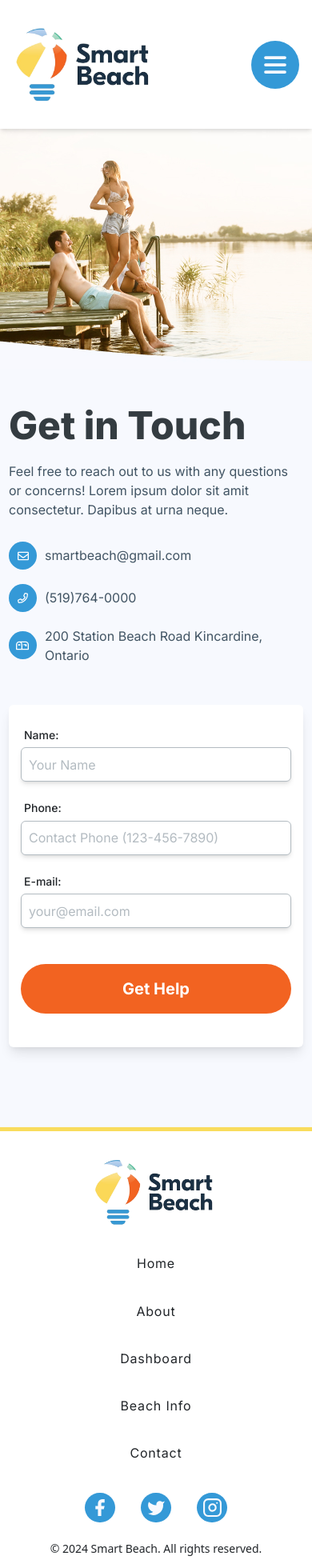
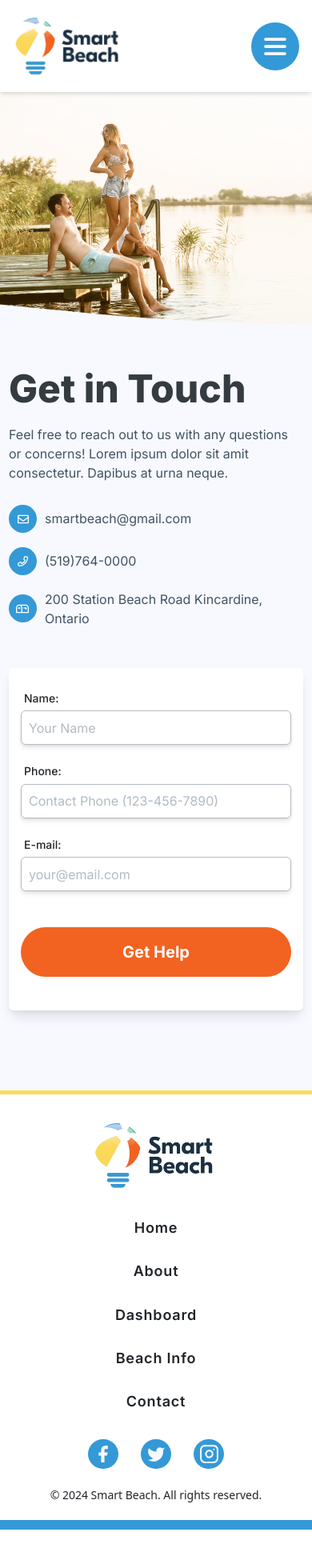
Before and after one commit to C-Blouin/SmartBeach, a React (Vite) app: page /contact in a window 390 px wide. Shown: the top 1960 px of the page at 80% size. After the commit the page ends 1912 px from the top, so only its background shows below. Built offline with nearby package versions, Linux system fonts and the light colour scheme.

Commit message:
Finalized Header & Footer Styles (Peer Feedback)

```diff
--- a/src/css/App.css
+++ b/src/css/App.css
@@ -226,6 +226,7 @@ nav ul li a:hover,
   max-width: 1800px;
   margin: 0 auto;
   z-index: 99;
+  padding: 0;
 }
 
 /* Primary Navigation Links */
@@ -326,7 +327,7 @@ div .navbar-toggler:focus {
 
 /* Social link hover */
 .social-links-container a:hover {
-  background-color: var(--primary-slate);
+  background-color: var(--blue-accent-2);
 }
 
 /* Navigation Media Query, at 1200px Max Width, Apply the following properties. */
@@ -423,6 +424,11 @@ div .navbar-toggler:focus {
     .social-links-container a:hover {
       background-color: transparent;
     }
+
+    header .logo {
+      width: 140px;
+    }
+
   }
 
 }
@@ -496,8 +502,18 @@ footer>nav {
 
   /* Mobile footer spacing of the navigation items. */
   .footer-top ul .nav-item {
-    margin: 0.75rem 0;
+    margin: 0 0 1rem 0;
     padding: 0;
+    font-weight: 600;
+    font-size: 18px;
+  }
+
+  .footer-top ul .nav-item:nth-of-type(1) {
+    margin-top: 0.75rem;
+  }
+
+  .footer-top ul .nav-item:last-of-type {
+    margin-bottom: 0.5rem;
   }
 
   .footer-top ul .nav-item .nav-link {
@@ -512,6 +528,10 @@ footer>nav {
   .social-links-container a svg {
     width: 27px;
     height: 25px;
+  }
+
+  footer .social-links-container a {
+    margin-right: 1.75rem;
   }
 
   /* Adjust padding to keep consistent with header. */
@@ -1956,7 +1976,7 @@ footer>nav {
   justify-content: center;
   align-items: center;
   gap: 1rem;
-  background-color: var(--slate-accent-5);
+  background-color: #e8e9eb;
   border-radius: 5rem;
 }
 
```
